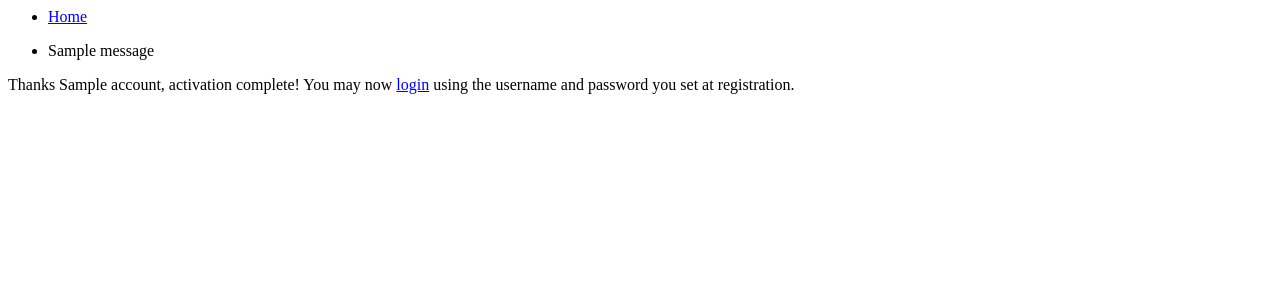
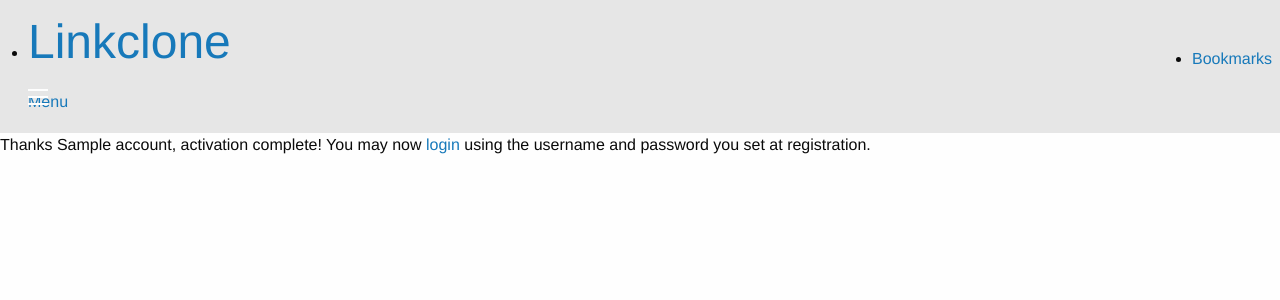
Before and after one commit to gchandrasa/linkclone, a Django app: template templates/registration/activate.html in a window 1280 px wide. Shown: the top 300 px of the page. Run offline with Django 3.2, Linux system fonts and the light colour scheme; the template is opened without the code that fills it: most values are stand-ins (such as "Sample title", 1, 10 or a date in 2020); one stand-in notice (Sample message) is shown; some libraries are stand-ins or nearby versions.

Commit message:
Add index.html

```diff
--- a/linkclone/urls.py
+++ b/linkclone/urls.py
@@ -11,6 +11,8 @@
     url(r'^admin/', include(admin.site.urls)),
     url(r'^bookmarks/', include('linkclone.bookmarks.urls',
         namespace='bookmarks')),
+    url(r'^', include('linkclone.website.urls',
+        namespace='website')),
 )
 
 
@@ -19,5 +21,5 @@
     urlpatterns += patterns('',
         url(r'^media/(?P<path>.*)$', 'django.views.static.serve', {
             'document_root': settings.MEDIA_ROOT,
-        }),
-   )
+            }),
+    )
--- /dev/null
+++ b/linkclone/website/urls.py
@@ -0,0 +1,6 @@
+from django.conf.urls import *
+
+urlpatterns = patterns('linkclone.website.views',
+
+    url(r'^$', 'index', name='index'),
+)
--- /dev/null
+++ b/linkclone/website/views.py
@@ -0,0 +1,6 @@
+from django.shortcuts import render
+
+
+def index(request):
+    context = {}
+    return render(request, 'index.html', context)
--- a/templates/base.html
+++ b/templates/base.html
@@ -1,35 +1,33 @@
-<html lang="en">
+<!doctype html>{% load staticfiles %}
+<html class="no-js" lang="en">
   <head>
+    <meta charset="utf-8" />
+    <meta name="viewport" content="width=device-width, initial-scale=1.0" />
+    <title>Linkclone | Welcome</title>
+    <link rel="stylesheet" href="{% static 'css/foundation.css' %}" />
+    <script src="{% static 'js/modernizr.js' %}"></script>
   </head>
-
   <body>
-  <ul>
-    <li><a href="/">Home</a></li>
-    {% if user.is_authenticated %}
-    <li><a href="{% url 'bookmarks:index' %}">Bookmarks</a></li>
-    {% else %}
-    {% endif %}
-  </ul>
-  {% if user.is_authenticated %}
-  Save Bookmark
-  <form action="{% url 'bookmarks:save' %}" method="post">
-    {% csrf_token %}
-    <input type="text" name="url"  />
-
-    <p><input type="Submit" value="Next &rarr;" /></p>
-  </form>
-  {% endif %}
-
-  {% if messages %}
-  <ul class="messages">
-      {% for message in messages %}
-      <li{% if message.tags %} class="{{ message.tags }}"{% endif %}>{{ message }}</li>
-      {% endfor %}
-  </ul>
-  {% endif %}
-
-  {% block content %}
-
-  {% endblock %}
+    <nav class="top-bar" data-topbar>
+      <ul class="title-area">
+        <li class="name">
+          <h1><a href="/">Linkclone</a></h1>
+        </li>
+        <li class="toggle-topbar menu-icon"><a href="#"><span>Menu</span></a></li>
+      </ul>
+      <section class="top-bar-section">
+        <!-- Right Nav Section -->
+        <ul class="right">
+          <li class="active"><a href="#">Bookmarks</a></li>
+        </ul>
+      </section>
+    </nav>
+    {% block content %}
+    {% endblock %}
+    <script src="{% static 'js/jquery.js' %}"></script>
+    <script src="{% static 'js/foundation.min.js' %}"></script>
+    <script>
+      $(document).foundation();
+    </script>
   </body>
 </html>
--- /dev/null
+++ b/templates/index.html
@@ -0,0 +1 @@
+{% extends 'base.html' %}
```
Also changed, not shown: linkclone/settings.py (+7 -4 lines), linkclone/website/__init__.py (added).
